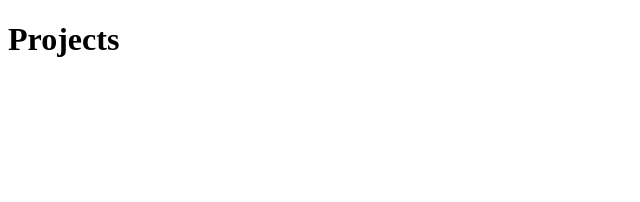
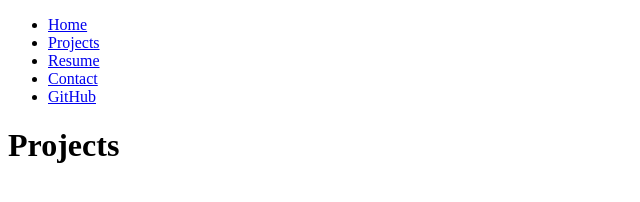
Before and after one commit to nimishamishra95/portfolio, a plain HTML site: page projects/index.html in a window 1280 px wide. Shown: the whole page, without its empty margins (0-640 px from the left). Drawn offline with Linux system fonts and the light colour scheme.

Commit message:
added another navbar

```diff
--- a/projects/index.html
+++ b/projects/index.html
@@ -3,6 +3,15 @@
 <head>
     <meta charset="UTF-8">
     <meta name="viewport" content="width=device-width, initial-scale=1.0">
+    <nav>
+        <ul>
+            <li><a href="index.html">Home</a></li>
+            <li><a href="projects/index.html">Projects</a></li>
+            <li><a href="resume/index.html">Resume</a></li>
+            <li><a href="contact/index.html">Contact</a></li>
+            <li><a href="https://github.com/nimishamishra95" target="_blank">GitHub</a></li>
+        </ul>
+    </nav>
     <title>Projects</title>
     <h1>Projects</h1>
 </head>
```
